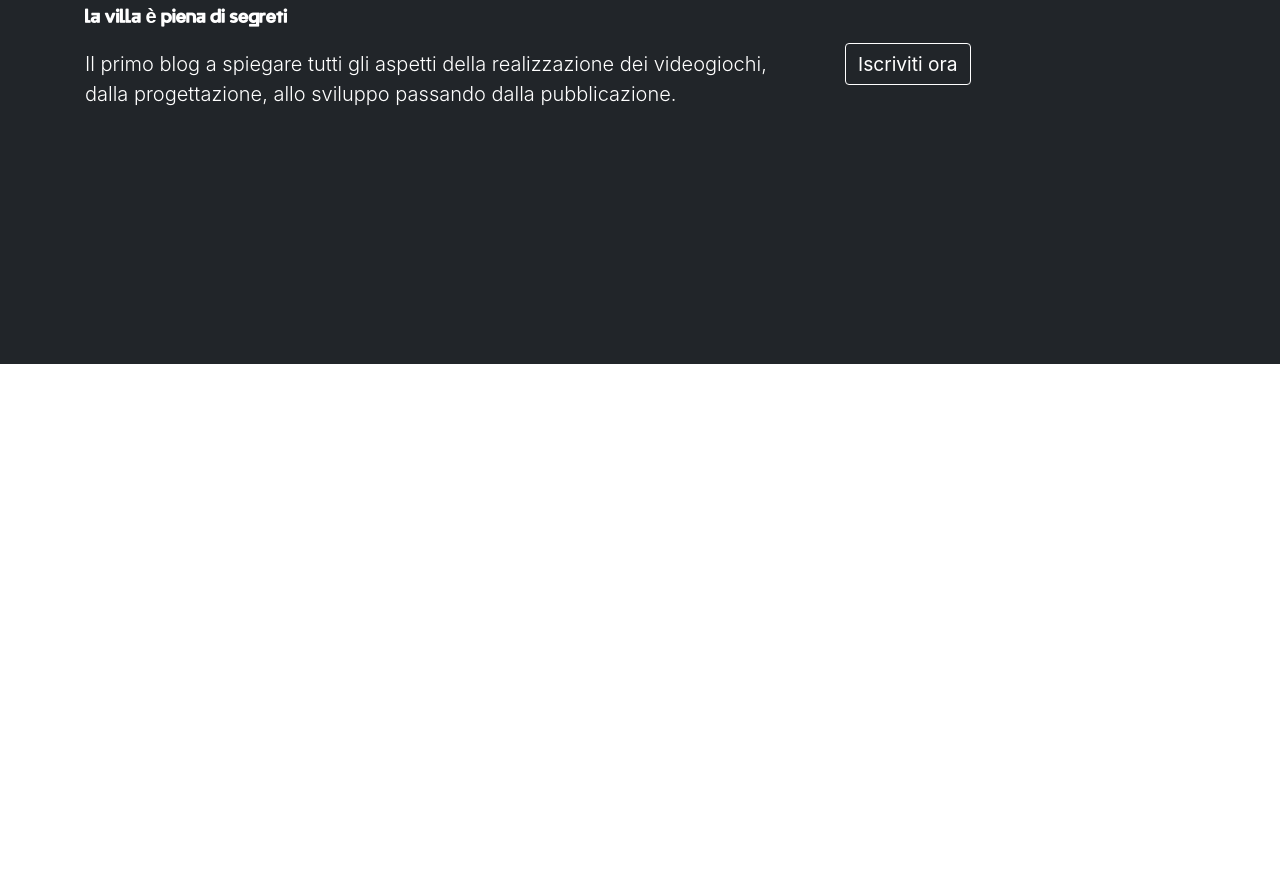
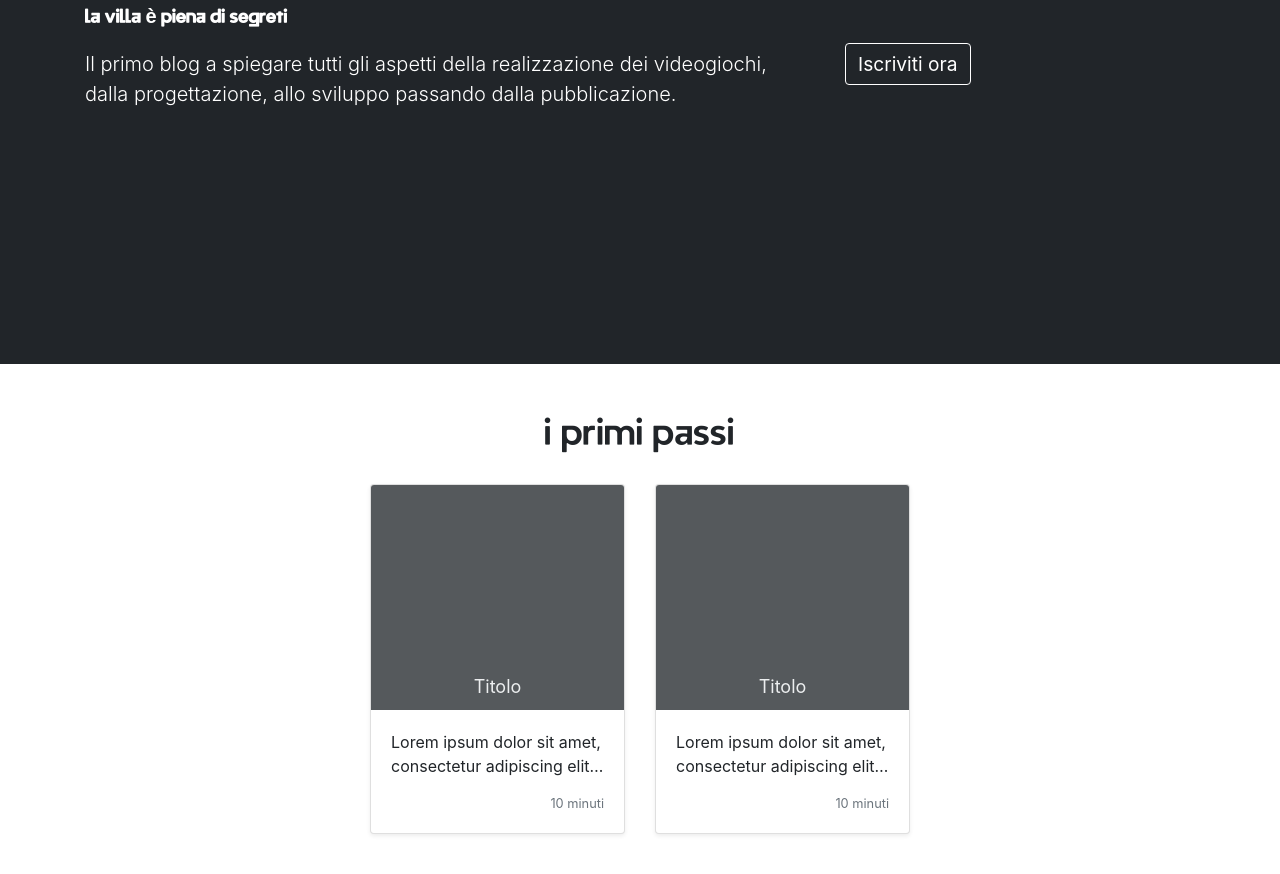
Before and after one commit to GameAnalysis/GameAnalysis, a plain HTML site: page public/index.html in a window 1280 px wide. Shown: the part 436-1310 px from the top of the page. Drawn offline with nearby package versions, Linux system fonts and the light colour scheme.

Commit message:
Aggiunte card per due articoli

```diff
--- a/public/index.html
+++ b/public/index.html
@@ -55,7 +55,35 @@
         </div>
       </div>
       <div class="container">
-
+        <h1 class="font-half-regular text-center mt-5">i primi passi</h1>
+        <div class="row mt-4">
+          <div class="col-6 offset-md-3 col-md-3">
+            <div class="card mb-4 shadow-sm">
+              <svg class="bd-placeholder-img card-img-top" width="100%" height="225" xmlns="http://www.w3.org/2000/svg" preserveAspectRatio="xMidYMid slice" focusable="false" role="img"><title>Titolo</title><rect width="100%" height="100%" fill="#55595c"/><text x="50%" y="90%" fill="#eceeef" dy=".3em">Titolo</text></svg>
+              <div class="card-body">
+                <p class="card-text">Lorem ipsum dolor sit amet, consectetur adipiscing elit. Suspendisse iaculis mi ac libero commodo interdum. Donec scelerisque, sapien a molestie congue, enim libero ornare velit, sed suscipit metus leo ac lectus. Sed eget dui velit. Donec sit amet metus massa. Morbi non suscipit eros, sit amet pellentesque eros. Morbi felis arcu, hendrerit nec dapibus nec, commodo quis lectus. Maecenas at gravida tellus. Ut tempor efficitur neque, a accumsan felis rhoncus sed. Quisque auctor tellus id erat viverra, id sagittis nulla laoreet.</p>
+                <div class="d-flex justify-content-between align-items-center">
+                  <div class="btn-group">
+                  </div>
+                  <small class="text-muted">10 minuti</small>
+                </div>
+              </div>
+            </div>
+          </div>
+          <div class="col-6 col-md-3">
+            <div class="card mb-4 shadow-sm">
+              <svg class="bd-placeholder-img card-img-top" width="100%" height="225" xmlns="http://www.w3.org/2000/svg" preserveAspectRatio="xMidYMid slice" focusable="false" role="img"><title>Titolo</title><rect width="100%" height="100%" fill="#55595c"/><text x="50%" y="90%" fill="#eceeef" dy=".3em">Titolo</text></svg>
+              <div class="card-body">
+                <p class="card-text">Lorem ipsum dolor sit amet, consectetur adipiscing elit. Suspendisse iaculis mi ac libero commodo interdum. Donec scelerisque, sapien a molestie congue, enim libero ornare velit, sed suscipit metus leo ac lectus. Sed eget dui velit. Donec sit amet metus massa. Morbi non suscipit eros, sit amet pellentesque eros. Morbi felis arcu, hendrerit nec dapibus nec, commodo quis lectus. Maecenas at gravida tellus. Ut tempor efficitur neque, a accumsan felis rhoncus sed. Quisque auctor tellus id erat viverra, id sagittis nulla laoreet.</p>
+                <div class="d-flex justify-content-between align-items-center">
+                  <div class="btn-group">
+                  </div>
+                  <small class="text-muted">10 minuti</small>
+                </div>
+              </div>
+            </div>
+          </div>
+        </div>
       </div>
     </main>
     <footer>
--- a/public/static/css/index.css
+++ b/public/static/css/index.css
@@ -11,6 +11,32 @@ body {
     background-position: center;
     background-repeat: no-repeat;
 }
+
+.bd-placeholder-img {
+    font-size: 1.125rem;
+    text-anchor: middle;
+    -webkit-user-select: none;
+    -moz-user-select: none;
+    -ms-user-select: none;
+    user-select: none;
+}
+
+@media (min-width: 768px) {
+    .bd-placeholder-img-lg {
+        font-size: 3.5rem;
+    }
+}
+
+main .container .card .card-text {
+    -webkit-line-clamp: 2;
+    overflow : hidden;
+    text-overflow: ellipsis;
+    display: -webkit-box;
+    -webkit-box-orient: vertical;
+    min-height: 3rem;
+    max-height: 3rem;
+}
+
 
 @font-face {
     font-family: 'HalfRegular';
```
